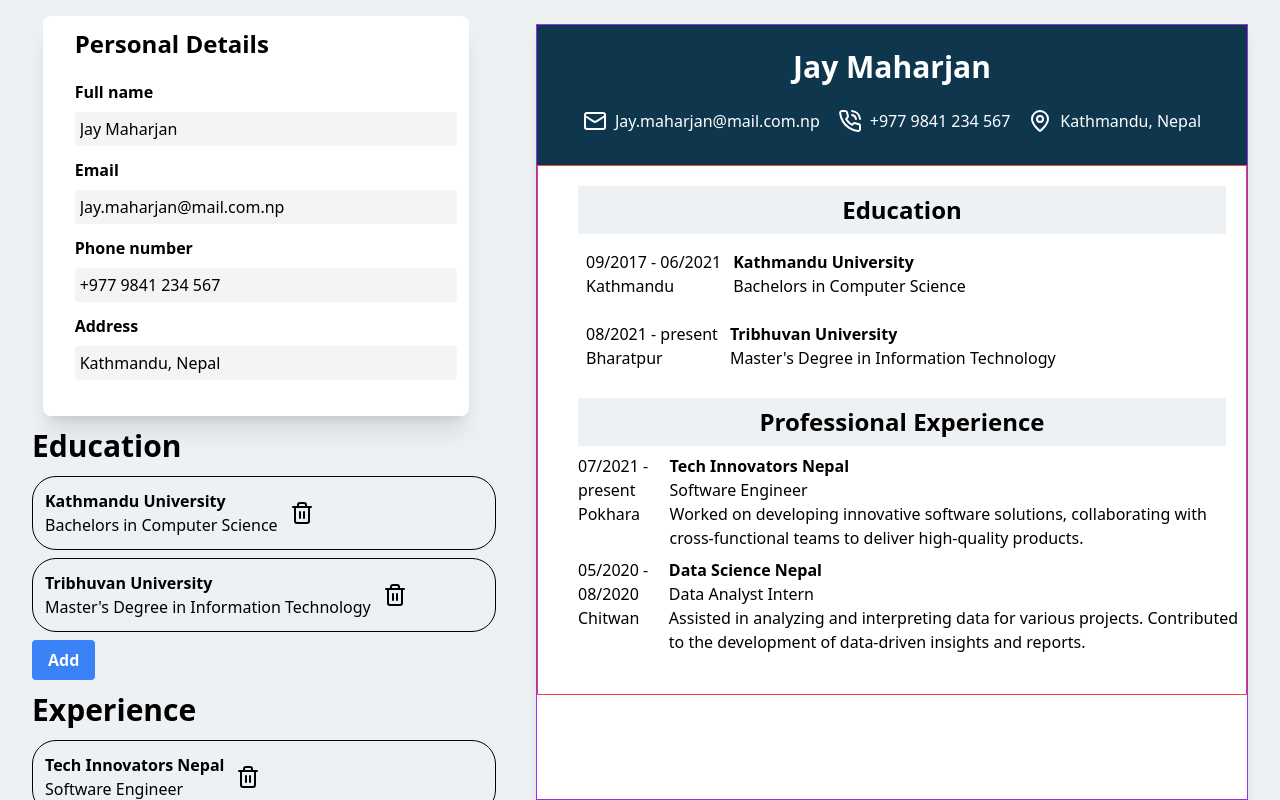
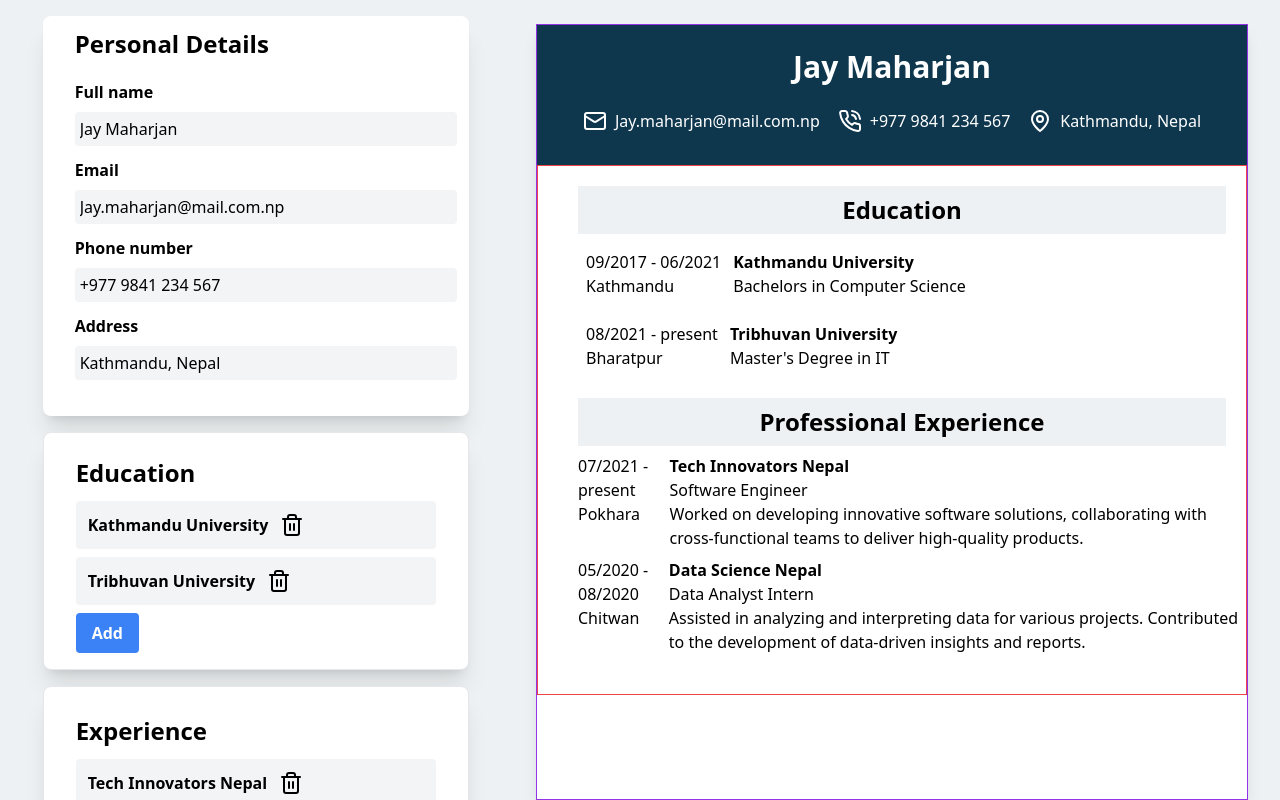
Before and after one commit to SubashJirel/cvApplication, a React (Vite) app: page / in a window 1280 px wide. Built offline with nearby package versions, Linux system fonts and the light colour scheme.

Commit message:
styled the education and experience section

```diff
--- a/src/components/education/EducationForm.jsx
+++ b/src/components/education/EducationForm.jsx
@@ -37,7 +37,7 @@ function EducationForm({ education, setEducation, toggleShow }) {
               name="schoolName"
               value={formData.schoolName}
               onChange={handleChange}
-              className="w-full px-3 py-2 border rounded focus:outline-none focus:border-blue-500"
+              className="bg-[#F3F4F6] w-full px-3 py-2 border rounded focus:outline-none focus:border-blue-500"
               type="text"
             />
           </div>
@@ -48,7 +48,7 @@ function EducationForm({ education, setEducation, toggleShow }) {
               name="degree"
               value={formData.degree}
               onChange={handleChange}
-              className="w-full px-3 py-2 border rounded focus:outline-none focus:border-blue-500"
+              className="bg-[#F3F4F6] w-full px-3 py-2 border rounded focus:outline-none focus:border-blue-500"
               type="text"
             />
           </div>
@@ -59,7 +59,7 @@ function EducationForm({ education, setEducation, toggleShow }) {
               name="startDate"
               value={formData.startDate}
               onChange={handleChange}
-              className="w-full px-3 py-2 border rounded focus:outline-none focus:border-blue-500"
+              className="bg-[#F3F4F6] w-full px-3 py-2 border rounded focus:outline-none focus:border-blue-500"
               type="text"
             />
           </div>
@@ -70,7 +70,7 @@ function EducationForm({ education, setEducation, toggleShow }) {
               name="endDate"
               value={formData.endDate}
               onChange={handleChange}
-              className="w-full px-3 py-2 border rounded focus:outline-none focus:border-blue-500"
+              className="bg-[#F3F4F6] w-full px-3 py-2 border rounded focus:outline-none focus:border-blue-500"
               type="text"
             />
           </div>
--- a/src/components/education/EducationSection.jsx
+++ b/src/components/education/EducationSection.jsx
@@ -20,14 +20,13 @@ function EducationSection({ education, setEducation }) {
     setShowBtnForm((prev) => (prev == 'button' ? 'form' : 'button'));
   }
   return (
-    <div className="ps-8">
-      <h1 className="text-3xl font-bold mb-3 mt-3">Education</h1>
+    <div className="ps-8 border bg-[#FFFFFF]  shadow-xl rounded-lg w-5/6 m-auto mt-4 p-4">
+      <h1 className="text-2xl font-bold mb-3 mt-2">Education</h1>
       {education.map((val) => (
         <>
-          <div className="flex items-center border border-solid border-black rounded-3xl mb-2 mr-4">
-            <div className="m-3 flex flex-col" key={val.id}>
-              <div className=" font-bold">{val.schoolName}</div>
-              <div>{val.degree}</div>
+          <div className="flex items-center justify-start rounded bg-[#F3F4F6] mb-2 mr-4">
+            <div className="m-3 " key={val.id}>
+              <div className=" font-semibold">{val.schoolName}</div>
             </div>
             <Trash2
               style={{ cursor: 'pointer' }}
--- a/src/components/experience/ExperienceForm.jsx
+++ b/src/components/experience/ExperienceForm.jsx
@@ -38,7 +38,7 @@ function ExperienceForm({ experience, setExperience, toggleShow }) {
               name="companyName"
               value={formData.companyName}
               onChange={handleChange}
-              className="w-full px-3 py-2 border rounded focus:outline-none focus:border-blue-500"
+              className="bg-[#F3F4F6] w-full px-3 py-2 border rounded focus:outline-none focus:border-blue-500"
               type="text"
             />
           </div>
@@ -51,7 +51,7 @@ function ExperienceForm({ experience, setExperience, toggleShow }) {
               name="positionTitle"
               value={formData.positionTitle}
               onChange={handleChange}
-              className="w-full px-3 py-2 border rounded focus:outline-none focus:border-blue-500"
+              className="bg-[#F3F4F6] w-full px-3 py-2 border rounded focus:outline-none focus:border-blue-500"
               type="text"
             />
           </div>
@@ -61,7 +61,7 @@ function ExperienceForm({ experience, setExperience, toggleShow }) {
               name="description"
               value={formData.description}
               onChange={handleChange}
-              className="w-full px-3 py-2 border rounded focus:outline-none focus:border-blue-500"
+              className="bg-[#F3F4F6] w-full px-3 py-2 border rounded focus:outline-none focus:border-blue-500"
               type="text"
             />
           </div>
@@ -72,7 +72,7 @@ function ExperienceForm({ experience, setExperience, toggleShow }) {
               name="startDate"
               value={formData.startDate}
               onChange={handleChange}
-              className="w-full px-3 py-2 border rounded focus:outline-none focus:border-blue-500"
+              className="bg-[#F3F4F6] w-full px-3 py-2 border rounded focus:outline-none focus:border-blue-500"
               type="text"
             />
           </div>
@@ -83,7 +83,7 @@ function ExperienceForm({ experience, setExperience, toggleShow }) {
               name="endDate"
               value={formData.endDate}
               onChange={handleChange}
-              className="w-full px-3 py-2 border rounded focus:outline-none focus:border-blue-500"
+              className="bg-[#F3F4F6] w-full px-3 py-2 border rounded focus:outline-none focus:border-blue-500"
               type="text"
             />
           </div>
--- a/src/components/experience/ExperienceSection.jsx
+++ b/src/components/experience/ExperienceSection.jsx
@@ -17,14 +17,13 @@ function ExperienceSection({ experience, setExperience }) {
     setShowBtnForm((prev) => (prev == 'button' ? 'form' : 'button'));
   }
   return (
-    <div className="ps-8">
-      <h1 className="text-3xl font-bold mb-3 mt-3">Experience</h1>
+    <div className="ps-8 border bg-[#FFFFFF]  shadow-xl rounded-lg w-5/6 m-auto mt-4 p-4">
+      <h1 className="text-2xl font-bold mb-3 mt-3">Experience</h1>
       {experience.map((val) => (
         <>
-          <div className="flex items-center border border-solid border-black rounded-3xl mb-2 mr-4">
-            <div className="m-3 flex flex-col" key={val.id}>
-              <div className=" font-bold">{val.companyName}</div>
-              <div>{val.positionTitle}</div>
+          <div className="flex items-center justify-start rounded bg-[#F3F4F6] mb-2 mr-4">
+            <div className="m-3 " key={val.id}>
+              <div className=" font-semibold">{val.companyName}</div>
             </div>
             <Trash2
               style={{ cursor: 'pointer' }}
--- a/src/example-data.jsx
+++ b/src/example-data.jsx
@@ -19,7 +19,7 @@ const exampleData = {
           id: uniqid(),
         },
         {
-          degree: "Master's Degree in Information Technology",
+          degree: "Master's Degree in IT",
           schoolName: 'Tribhuvan University',
 
           startDate: '08/2021',
```
